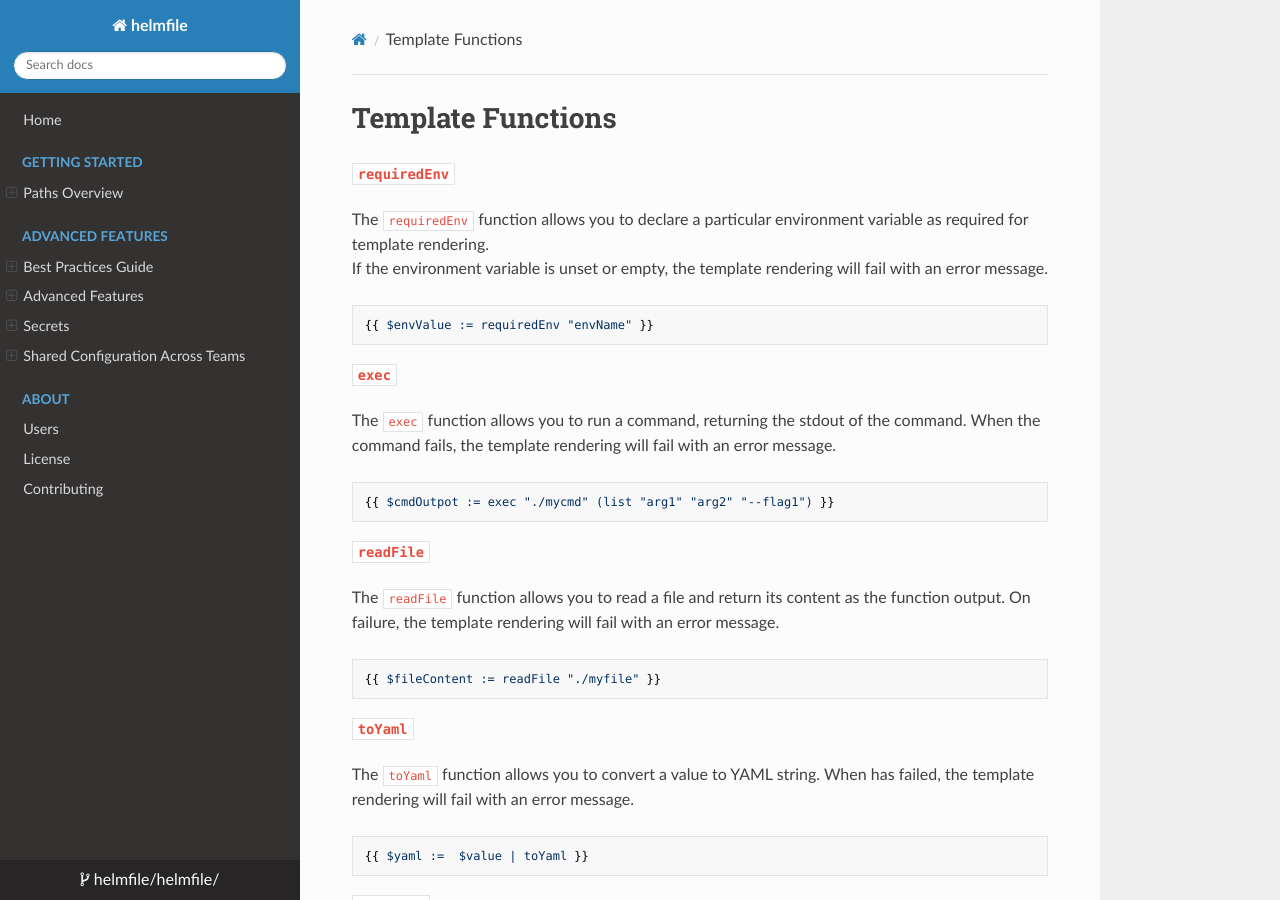
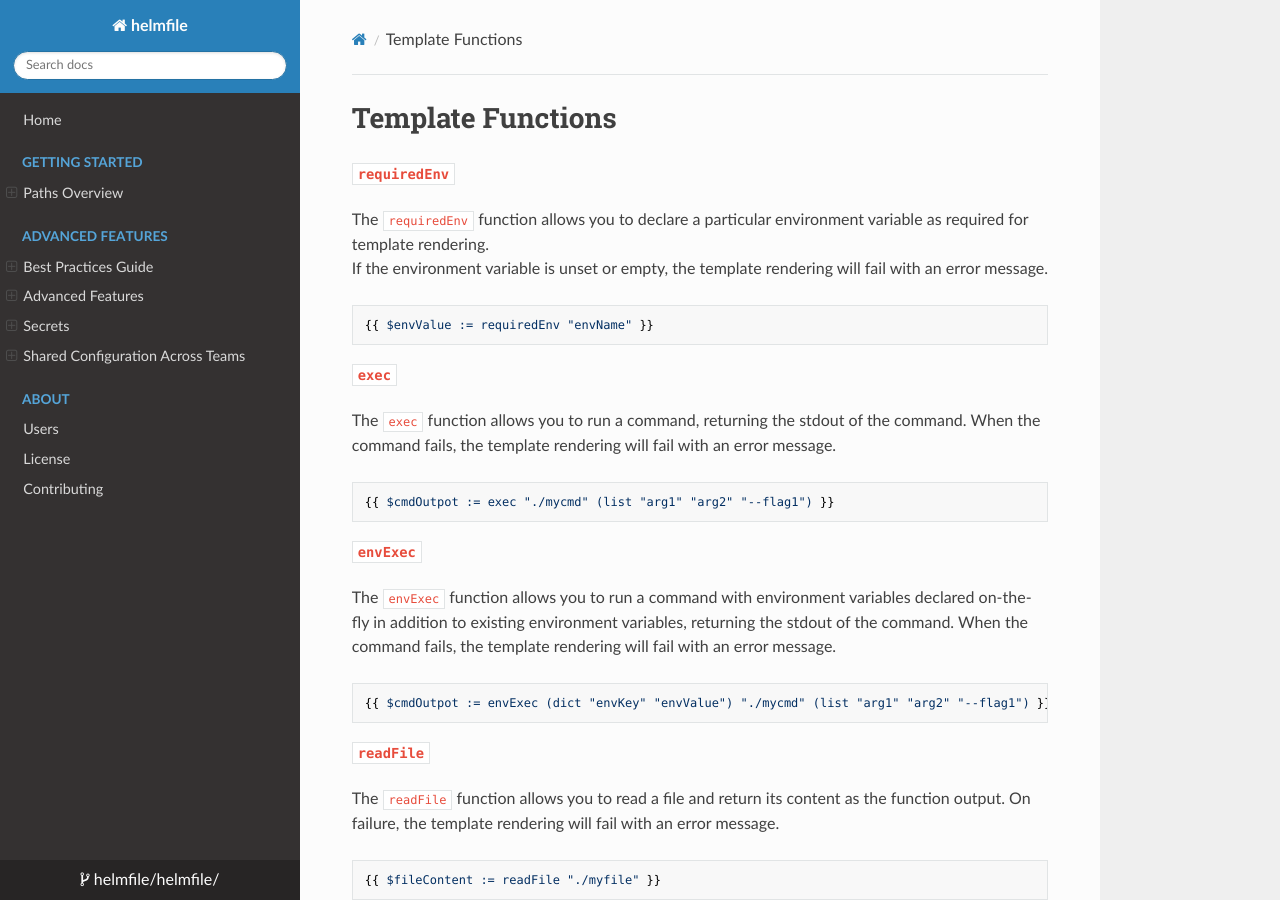
Before and after one commit to roboll/helmfile, an MkDocs documentation site: the page built from docs/templating_funcs.md, in a window 1280 px wide and 900 px high. Built offline with MkDocs 1.6.1, drawn with Linux system fonts in a browser that asks for light colours; nearby versions of some CDN libraries.

Commit message:
update envExec docs
Signed-off-by: yxxhero <aiopsclub@163.com>

````diff
--- a/docs/templating_funcs.md
+++ b/docs/templating_funcs.md
@@ -13,6 +13,13 @@ The `exec` function allows you to run a command, returning the stdout of the com
 
 ```yaml
 {{ $cmdOutpot := exec "./mycmd" (list "arg1" "arg2" "--flag1") }}
+```
+
+#### `envExec`
+The `envExec` function allows you to run a command with environment variables declared on-the-fly in addition to existing environment variables, returning the stdout of the command. When the command fails, the template rendering will fail with an error message.
+
+```yaml
+{{ $cmdOutpot := envExec (dict "envKey" "envValue") "./mycmd" (list "arg1" "arg2" "--flag1") }}
 ```
 
 #### `readFile`
@@ -78,7 +85,7 @@ The `fetchSecretValue` function parses the argument as a [vals](https://github.c
 {{ $fetchSecretValue :=  fetchSecretValue "secret/path" }}
 ```
 
-### `expandSecretRefs`
+#### `expandSecretRefs`
 The `expandSecretRefs` function takes an object as the argument and expands every [vals](https://github.com/variantdev/vals) secret reference URL embedded in the object's values. See ["Remote Secrets" page in our documentation](./templating_funcs.md) for more information.
 
 ```yaml
````
